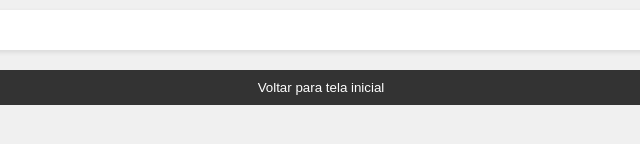
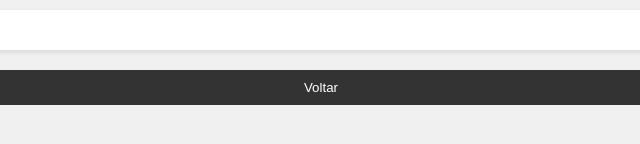
Before and after one commit to catarinaluisesi/7daysofcode, a plain HTML site: page dia2.html in a window 1280 px wide. Shown: the part 444-588 px from the top of the page, 319-959 px from the left. Drawn offline with Linux system fonts and the light colour scheme.

Commit message:
Update dia2.html
Atualização #2

```diff
--- a/dia2.html
+++ b/dia2.html
@@ -116,6 +116,6 @@
       });
     </script>
 
-    <button onclick="window.location.href = 'index.html';">Voltar para tela inicial</button>
+    <button onclick="window.location.href = 'index.html';">Voltar</button>
   </body>
 </html>
```
